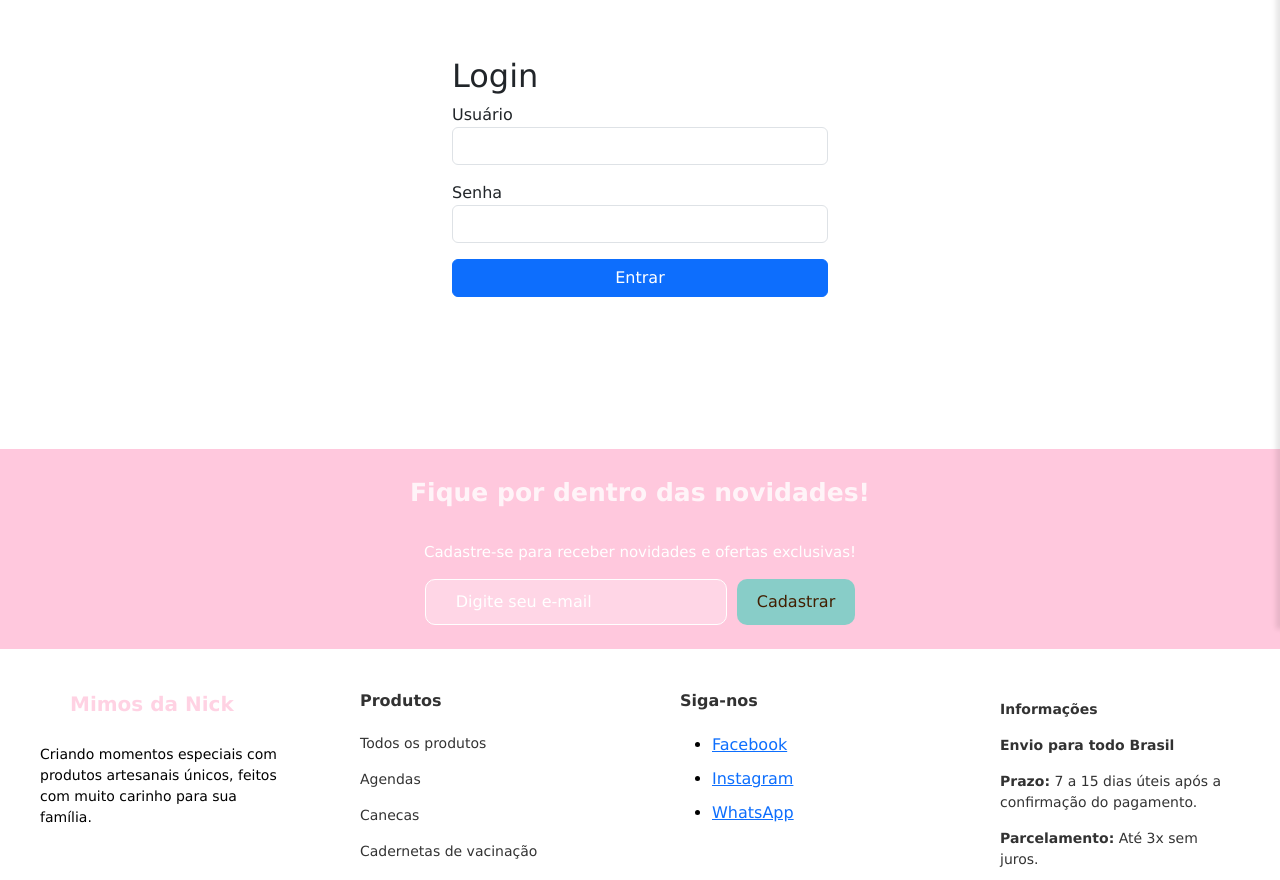
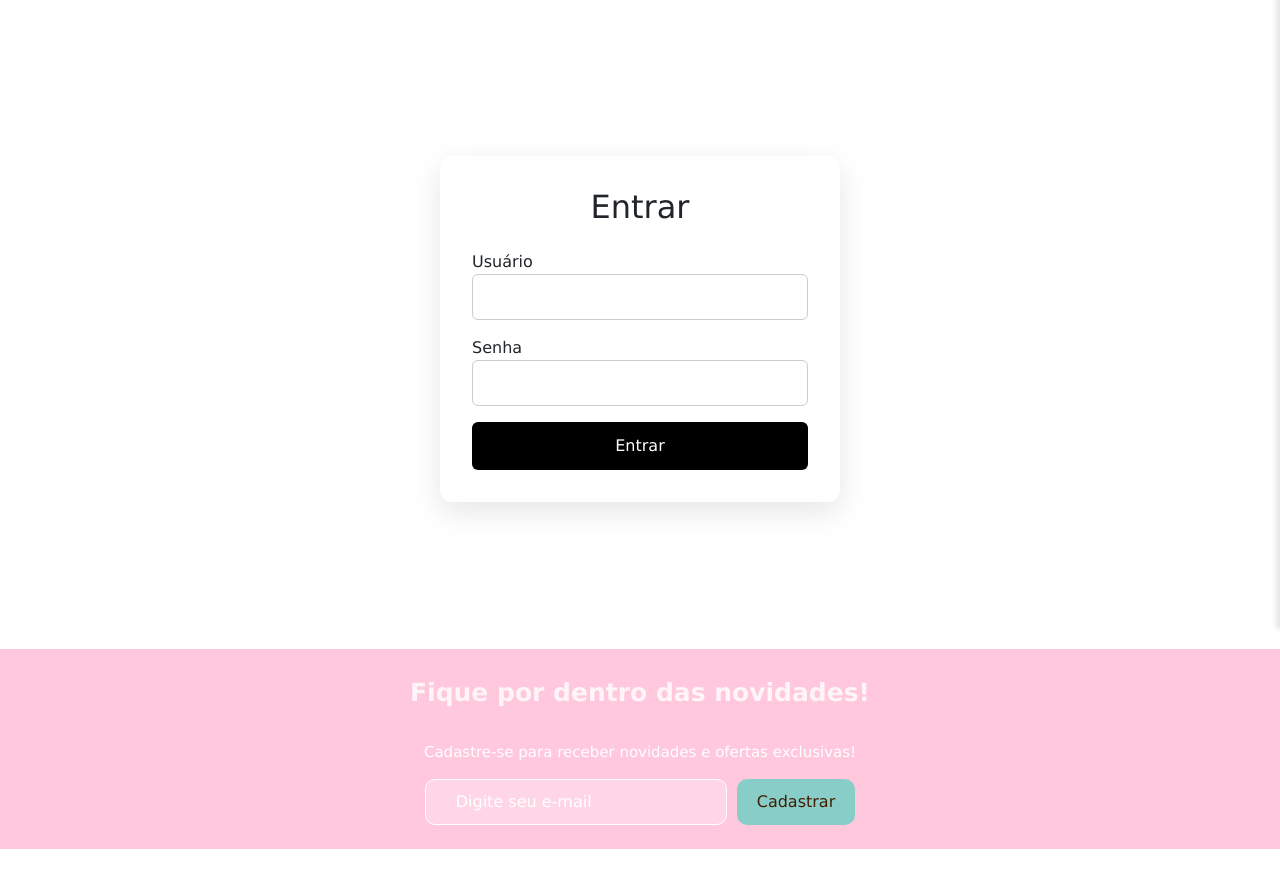
Before and after one commit to Yurilxm/Nick_site, a Django app: page /login/ in a window 1280 px wide. Shown: the part 171-1051 px from the top of the page. Run offline with Django 5.2, Linux system fonts and the light colour scheme; data comes from the database, SQL or seed files in the repository; data that the repository does not hold is empty.

Commit message:
Corrige fluxo de login e reativa mesclagem do carrinho

```diff
--- /dev/null
+++ b/app/static/css/auth/login.css
@@ -0,0 +1,48 @@
+.login-wrapper {
+  min-height: 80vh;
+  display: flex;
+  align-items: center;
+  justify-content: center;
+}
+
+.login-card {
+  width: 100%;
+  max-width: 400px;
+  padding: 32px;
+  border-radius: 12px;
+  background: #fff;
+  box-shadow: 0 10px 30px rgba(0,0,0,0.1);
+}
+
+.login-title {
+  text-align: center;
+  margin-bottom: 24px;
+}
+
+.form-group {
+  display: flex;
+  flex-direction: column;
+  margin-bottom: 16px;
+}
+
+.form-group input {
+  padding: 10px;
+  border-radius: 6px;
+  border: 1px solid #ccc;
+}
+
+.btn-login {
+  width: 100%;
+  padding: 12px;
+  border-radius: 6px;
+  border: none;
+  background: #000;
+  color: #fff;
+  cursor: pointer;
+}
+
+.login-error {
+  margin-top: 16px;
+  color: #c00;
+  text-align: center;
+}
--- a/app/templates/auth/login.html
+++ b/app/templates/auth/login.html
@@ -1,34 +1,38 @@
 {% extends "base.html" %}
+{% load static %}
+
 
 {% block content %}
-<div class="container mt-5" style="max-width: 400px;">
+<div class="login-wrapper">
 
-  <h2>Login</h2>
+  <div class="login-card">
 
-  <form method="post">
+    <h2 class="login-title">Entrar</h2>
+
+    <form method="post" class="login-form">
       {% csrf_token %}
 
-    <div class="mb-3">
+      <div class="form-group">
         <label>Usuário</label>
-      <input type="text" name="username" class="form-control">
+        <input type="text" name="username" required>
       </div>
 
-    <div class="mb-3">
+      <div class="form-group">
         <label>Senha</label>
-      <input type="password" name="password" class="form-control">
+        <input type="password" name="password" required>
       </div>
 
-    <button type="submit" class="btn btn-primary w-100">
+      <button type="submit" class="btn-login">
         Entrar
       </button>
-
     </form>
 
     {% if form.errors %}
-    <p class="text-danger mt-3">
+      <p class="login-error">
         Usuário ou senha inválidos.
       </p>
     {% endif %}
 
   </div>
+</div>
 {% endblock %}
--- a/app/templates/base.html
+++ b/app/templates/base.html
@@ -18,6 +18,7 @@
 
     <link rel="stylesheet" href="{% static 'css/card_produto.css' %}">
     <link rel="stylesheet" href="{% static 'css/carrinho_lateral.css' %}">
+    <link rel="stylesheet" href="{% static 'css/auth/login.css' %}">
 
 
 
--- a/app/views.py
+++ b/app/views.py
@@ -1,46 +1,38 @@
-from django.shortcuts import render
+from django.shortcuts import render, redirect
 from produtos.models import Produto
 from django.contrib.auth.views import LoginView
 from django.contrib import messages
 from django.contrib.auth.decorators import login_required
 from django.contrib.auth import logout
-from django.shortcuts import redirect
+from carrinho.models import ItemCarrinho
 
 
 class LoginCustomView(LoginView):
     template_name = 'auth/login.html'
 
     def form_valid(self, form):
-        return super().form_valid(form)
+        response = super().form_valid(form)
 
         user = self.request.user
         carrinho_sessao = self.request.session.get('carrinho', {})
 
-        if carrinho_sessao:
-            from carrinho.models import ItemCarrinho
-            from produtos.models import Produto
 
-            for produto_id, quantidade in carrinho_sessao.items():
-                try:
-                    produto = Produto.objects.get(id=produto_id)
+        for produto_id, quantidade in carrinho_sessao.items():
+            item, created = ItemCarrinho.objects.get_or_create(
+                usuario=user,
+                produto_id=produto_id,
+                defaults={'quantidade': quantidade}
+            )
 
-                    item, criado = ItemCarrinho.objects.get_or_create(
-                        usuario=user,
-                        produto=produto,
-                        defaults={'quantidade': quantidade}
-                    )
+            if not created:
+                item.quantidade += quantidade
+                item.save()
 
-                    if not criado:
-                        item.quantidade += quantidade
-                        item.save()
-
-                except Produto.DoesNotExist:
-                    pass  # ignora produto inválido
-
-            # limpa sessão depois de migrar
-            self.request.session['carrinho'] = {}
+        # limpa sessão depois de migrar
+        self.request.session['carrinho'] = {}
 
         messages.success(self.request, 'Login realizado com sucesso!', extra_tags='login')
+
         return response
 
 def logout_view(request):
```
Lines whose indentation alone changed are shown as unchanged.
